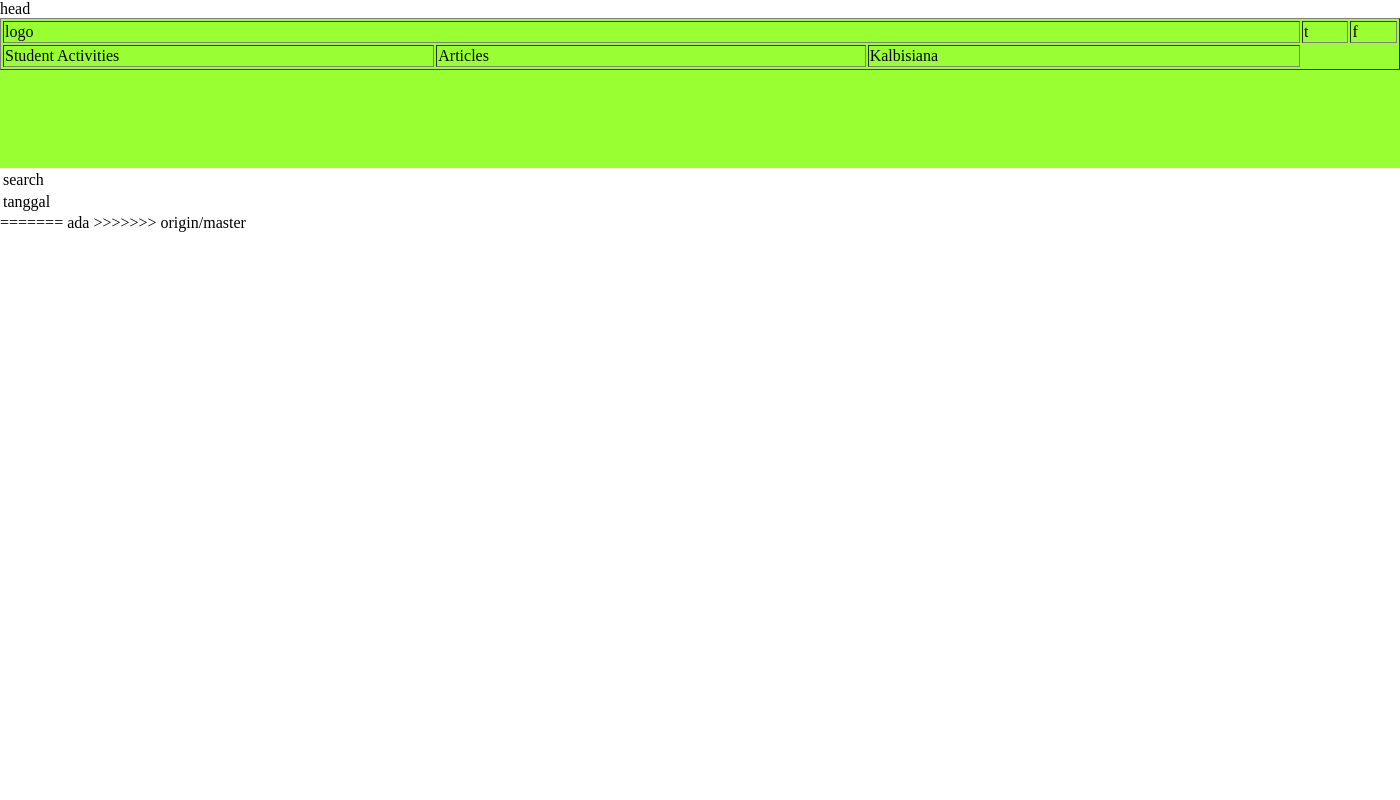
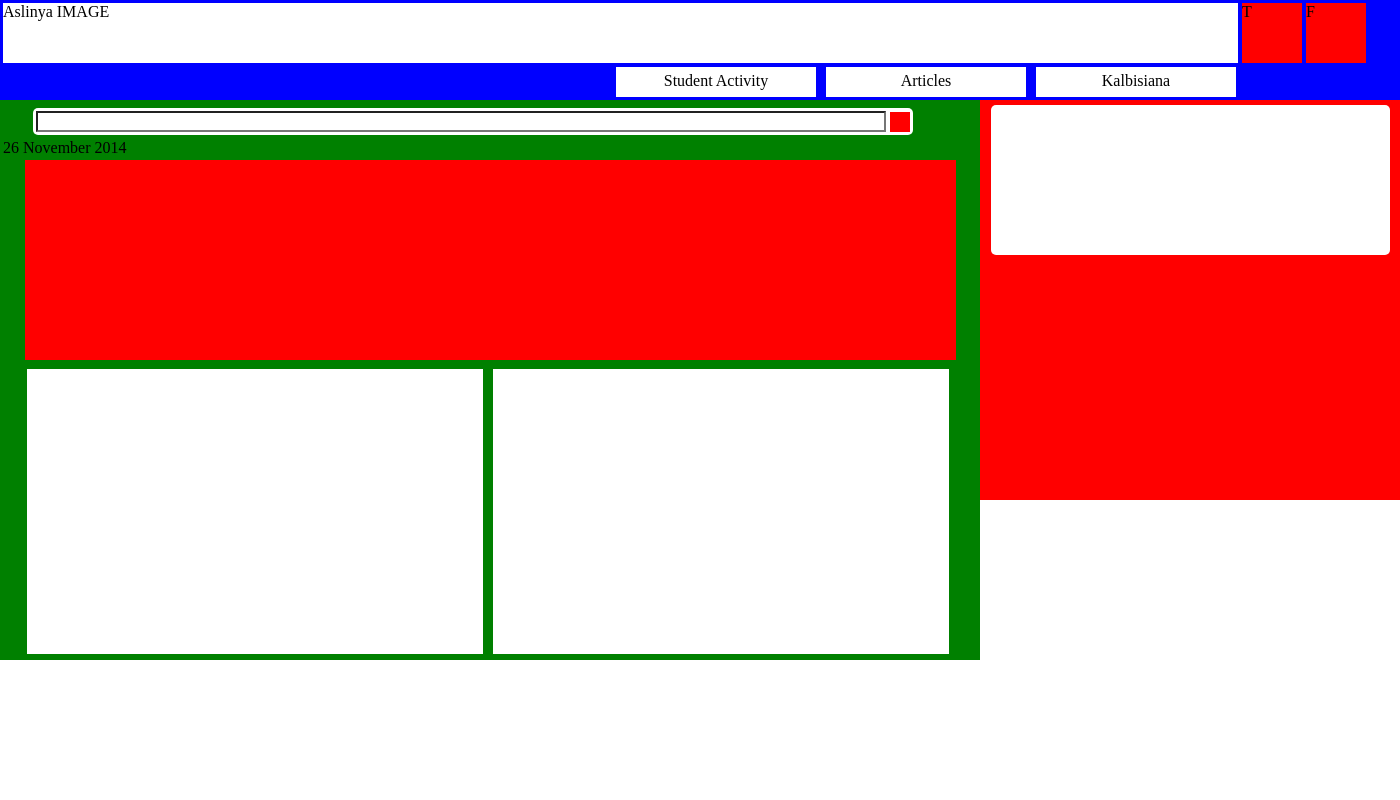
Before and after one commit to lisamelyani/Kalbisiana, a PHP site: page / in a window 1400 px wide. Run offline with PHP 8.4, Linux system fonts and the light colour scheme.

Commit message:
template index

```diff
--- /dev/null
+++ b/Css/Style.css
@@ -0,0 +1,116 @@
+body{
+	margin:0px;
+}
+
+#outer_header{
+	background:blue;
+	width:100%;
+	height:100px;
+}
+
+#outer_content{
+	background:yellow;
+	width:100%;
+	height:auto;
+}
+
+#logo{
+	background:white;
+	width:1235px;
+	height:60px;
+}
+
+.twitter_fb{
+	background:red;
+	width:60px;
+	height:60px;
+}
+
+#header_menu{
+	background:yellow;
+	margin-left:600px;
+}
+
+.outer_menu_list{
+	float:left;
+	background:white;
+	width:200px;
+	height:30px;
+	text-align:center;
+	margin:-5px 0 0 10px;
+}
+
+.menu_list{
+	margin-top:5px;
+}
+
+#outer_kiri{
+	width:70%;
+	background:green;
+	height:auto;
+}
+
+#outer_kanan{
+	width:30%;
+	background:red;
+	height:400px;
+}
+
+.conten_kanan_kiri{
+	float:left;
+}
+
+#outer_search{
+	border-radius:5px;
+	margin:5px 0 0 30px;
+	background:white;
+}
+
+#outer_input_text_search{
+	width:850px;
+}
+
+#input_text_search{
+	width:100%;
+	background:white;
+}
+
+#icon_search{
+	width:30%;
+	background:yellow;
+}
+
+#iconnya{
+	width:20px;
+	height:20px;
+	background:red;
+}
+
+#form_login{
+	width:95%;
+	background:white;
+	height:150px;
+	border-radius:5px;
+	margin:5px 0 0 2.5%;
+}
+
+#slide_images{
+	width:95%;
+	height:200px;
+	background:red;
+	margin-left:2.5%;
+}
+
+#outer_article{
+	width:95%;
+	height:300px;
+	margin-left:18px;
+}
+
+.main_article{
+	float:left;
+	background:white;
+	width:49%;
+	height:95%;
+	margin: 1% 0 0 1%;
+}
--- a/index.php
+++ b/index.php
@@ -1,56 +1,122 @@
 <html>
 	<head>
-	head
+		<link type="text/css" rel="stylesheet" href="Css/Style.css" />
 	</head>
-	<body style="margin:0px;">
-		<div><!-- outer -->
-			<div style="background:#99ff33; width:100%; height:150px;">
-				<table border="1">
+	<body>
+		<!-- Header --->
+		<div id="outer_header">
+			<!-- Logo -->
+			<table>
 				<tr>
-						<td colspan="3" style="width:1260px;">
-							logo
+					<td>
+						<div id="logo">
+							Aslinya IMAGE <!-- Icon Kalbisiana -->
+						</div>
 					</td>
-						<td style="width:50px;">
-							t
+					<td>
+						<div class="twitter_fb">
+							T <!-- Icon Twitter -->
+						</div>
 					</td>
-						<td style="width:50px;">
-							f
+					<td>
+						<div class="twitter_fb">
+							F <!-- Icon Facebook -->
+						</div>
 					</td>
 				</tr>
+			</table>
+			<!-- Menu -->
+			<table>
 				<tr>
-						<td style="width: 500px;">
-							Student Activities
-						</td>
-						<td style="width: 500px;">
-							 Articles
-						</td>
-						<td style="width: 500px;">
-							Kalbisiana
+					<td>
+						<div id="outer_menu">
+							<table>
+								<tr>
+									<td>
+										<div id="header_menu">
+											<div class="outer_menu_list">
+												<p class="menu_list">Student Activity</p>
+											</div>
+											<div class="outer_menu_list">
+												<p class="menu_list">Articles</p>
+											</div>
+											<div class="outer_menu_list">
+												<p class="menu_list">Kalbisiana</p>
+											</div>
+										</div>
 									</td>
 								</tr>
 							</table>
 						</div>
-			<div>
-			<table>
-				<tr>
-					<td style="width:50px;">
-						search
-					</td>
-				</tr>
-				<tr>
-					<td style="100px";>
-						tanggal
 					</td>
 				</tr>
 			</table>
 		</div>
+
+		<!-- Content -->
+		<div id="outer_content">
+			<!-- kiri -->
+			<div id="outer_kiri" class="conten_kanan_kiri">
+				<!-- atas -->
+				<div>
+					<table>
+						<tr>
+							<td>
+								<div id="outer_search">
+									<!-- buat seacrh -->
+									<table>
+										<tr>
+											<td>
+												<div id="outer_input_text_search">
+													<input type="text" id="input_text_search"/>
+												</div>
+											</td>
+											<td>
+												<div id="icon_search">
+													<div id="iconnya">
+														<!-- icon search -->
 													</div>
 												</div>
-=======
-		<title></title>
-	</head>
-	<body>
-	ada
->>>>>>> origin/master
+											</td>
+										</tr>
+									</table>
+								</div>
+							</td>
+						</tr>
+						<tr>
+							<td>
+								<!-- buat tanggal -->
+								26 November 2014
+							</td>
+						</tr>
+					</table>
+				</div>
+
+				<!-- tengah -->
+				<div>
+					<div id="slide_images">
+						<!-- image -->
+					</div>
+				</div>
+
+				<!-- bawah -->
+				<div>
+					<div id="outer_article">
+						<div class="main_article">
+
+						</div>
+						<div class="main_article">
+
+						</div>
+					</div>
+				</div>
+			</div>
+			<!-- kanan -->
+			<div id="outer_kanan" class="conten_kanan_kiri">
+				<div id="form_login">
+
+				</div>
+			</div>
+		</div>
 	</body>
-</html>
+<html>
```
Lines whose indentation alone changed are shown as unchanged.
